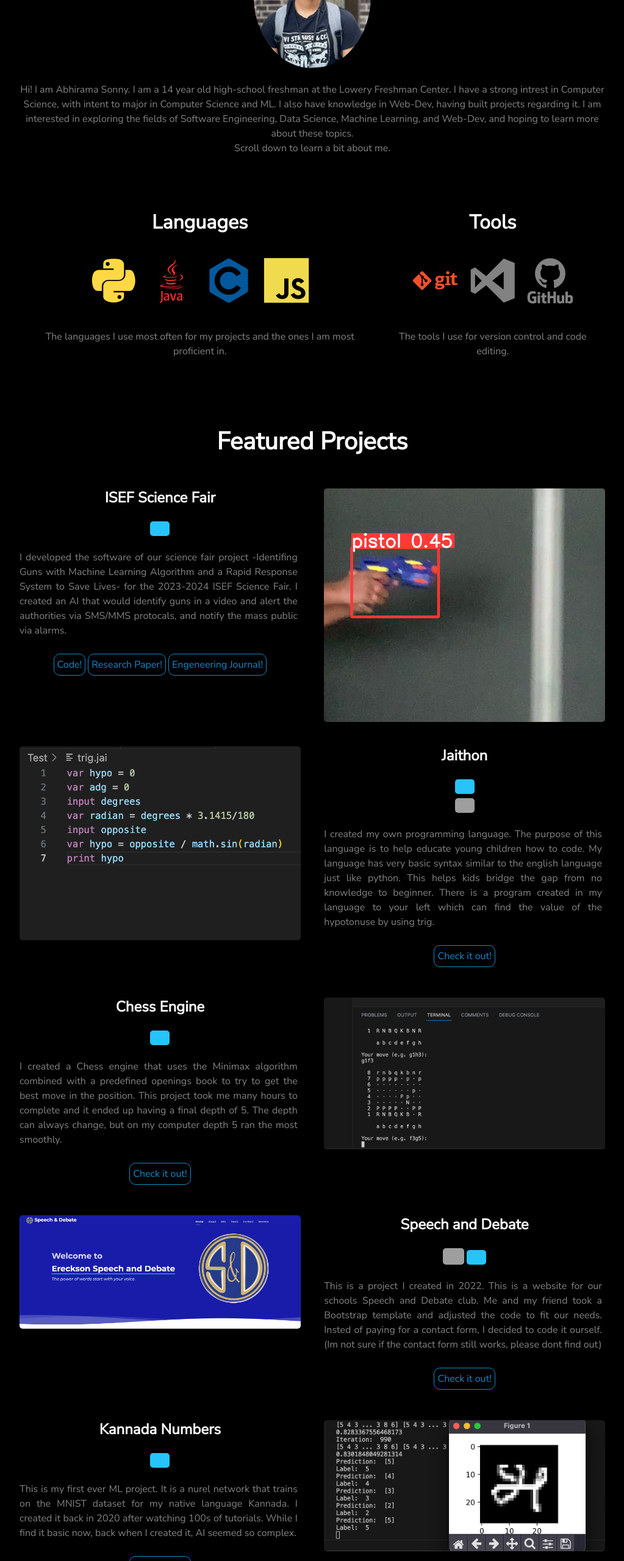
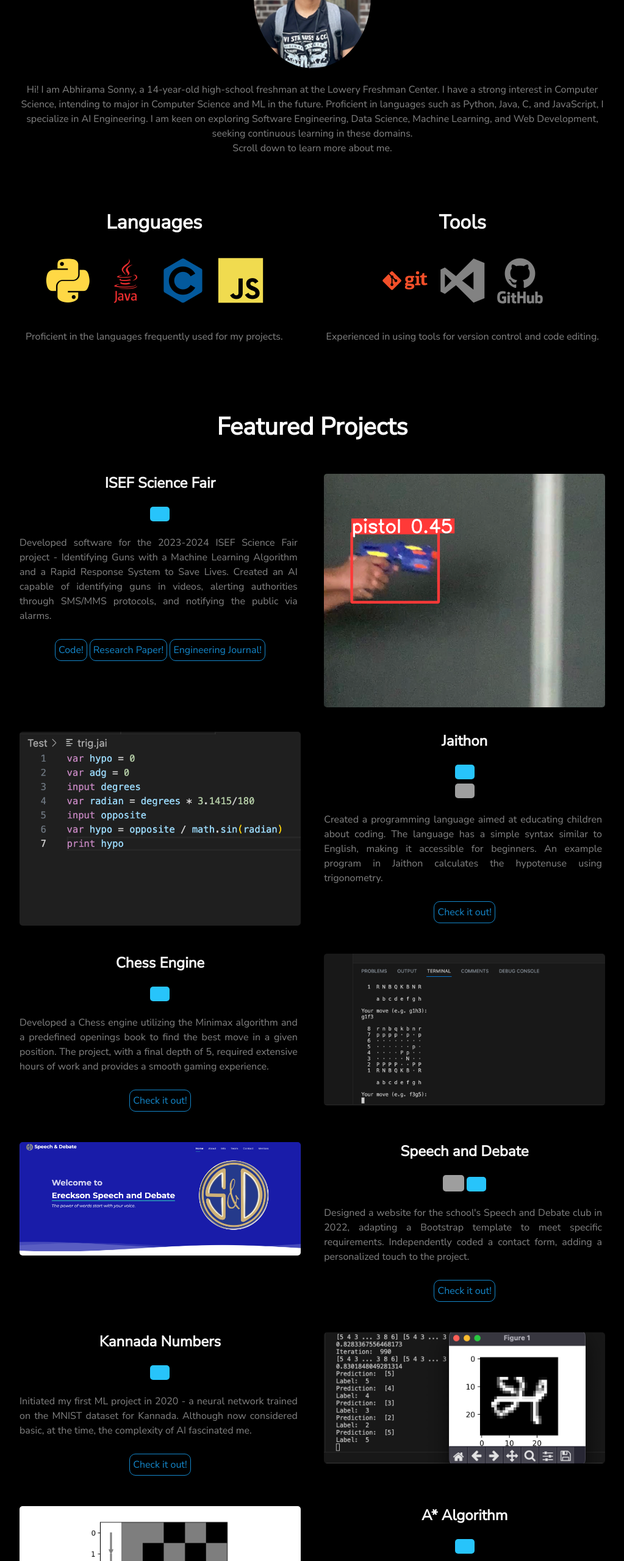
Before and after one commit to abhiramasonny/abhiramasonny.github.io, a plain HTML site: page index.html in a window 1280 px wide. Shown: the part 1080-3640 px from the top of the page at 61% size, without its empty margins (128-1151 px from the left). Drawn offline with nearby package versions, Linux system fonts and the light colour scheme; grey boxes are pictures that could not be loaded.

Commit message:
modified:   index.html

```diff
--- a/index.html
+++ b/index.html
@@ -3,21 +3,14 @@
   <head>
     <script async src="https://pagead2.googlesyndication.com/pagead/js/adsbygoogle.js?client=ca-pub-5839515366119789"
      crossorigin="anonymous"></script>
-    <!-- Metadata of the Webpage -->
-    <!-- Character-set Metadata -->
+    <!-- Metadata -->
     <meta charset="utf-8" />
     <meta http-equiv="X-UA-Compatible" content="IE=edge" />
-    <!-- Viewport Metadata -->
     <meta name="viewport" content="width=device-width, initial-scale=1" />
-    <!-- Description Metadata-->
     <meta name="description" content="Portfolio Website" />
-    <!-- Author Metadata -->
     <meta name="author" content="Abhirama Sonny" />
-    <!-- Webpage Logo -->
     <link rel="shortcut icon" href="./assets/img/favicon.ico" />
-    <!-- Webpage Title -->
     <title>Abhirama Sonny!</title>
-
     <!-- Import CSS: Main Stylesheet -->
     <link rel="stylesheet" href="./assets/css/main.css" />
   </head>
@@ -31,13 +24,13 @@
           <span class="site-description">Programmer • Web Developer • AI Engineer</span>
         </h1>
         <div class="header-icons">
-          <a aria-label="My LinkedIn Profile" target="_blank" href="https://www.linkedin.com/in/abhirama-sonny-90452127b/">
+          <a aria-label="LinkedIn Profile" target="_blank" href="https://www.linkedin.com/in/abhirama-sonny-90452127b/">
             <i class="icon fa fa-linkedin" aria-hidden="true"></i>
           </a>
-          <a aria-label="My Github Profile" target="_blank" href="https://github.com/abhiramasonny">
+          <a aria-label="GitHub Profile" target="_blank" href="https://github.com/abhiramasonny">
             <i class="icon fa fa-github-alt" aria-hidden="true"></i>
           </a>
-          <a aria-label="My Résumé" target="_blank" href="#">
+          <a aria-label="Résumé" target="_blank" href="#">
             <i class="icon fa fa fa-file-pdf-o" aria-hidden="true"></i>
           </a>
           <a aria-label="Send Email" href="mailto:abhirama.sonny@gmail.com" target="_blank"
@@ -72,11 +65,9 @@
           />
         </picture>
         <p>
-          Hi! I am Abhirama Sonny. I am a 14 year old high-school freshman at the Lowery Freshman Center. I have a strong intrest in Computer Science, with intent to major in
-          Computer Science and ML. I also have knowledge in Web-Dev, having built projects regarding it.
-          I am interested in exploring the fields of Software Engineering, Data Science, Machine Learning, and Web-Dev, and hoping to learn more about these topics.
+          Hi! I am Abhirama Sonny, a 14-year-old high-school freshman at the Lowery Freshman Center. I have a strong interest in Computer Science, intending to major in Computer Science and ML in the future. Proficient in languages such as Python, Java, C, and JavaScript, I specialize in AI Engineering. I am keen on exploring Software Engineering, Data Science, Machine Learning, and Web Development, seeking continuous learning in these domains.
           <br>
-          Scroll down to learn a bit about me.
+          Scroll down to learn more about me.
         </p>
       </div>
 
@@ -89,7 +80,7 @@
           <i class="devicon-java-plain-wordmark colored"></i>
           <i class="devicon-c-plain colored"></i>
           <i class="devicon-javascript-plain colored"></i>
-          <p>The languages I use most often for my projects and the ones I am most proficient in.</p>
+          <p>Proficient in the languages frequently used for my projects.</p>
         </div>
 
         <!-- Technology Stack #2: Tools -->
@@ -98,7 +89,7 @@
           <i class="devicon-git-plain-wordmark colored"></i>
           <i class="devicon-visualstudio-plain"></i>
           <i class="devicon-github-plain-wordmark"></i>
-          <p>The tools I use for version control and code editing.</p>
+          <p>Experienced in using tools for version control and code editing.</p>
         </div>
       </div>
     </section>
@@ -113,8 +104,8 @@
       <div class="user-projects">
         <div class="images-right">
           <picture>
-            <source type="image/webp" srcset="./assets/img/jpg/isef.png" alt="Personal Website" />
-            <img alt="Img-Matching Website" src="./assets/img/jpg/isef.png" />
+            <source type="image/webp" srcset="./assets/img/jpg/isef.png" alt="ISEF Science Fair" />
+            <img alt="ISEF Science Fair" src="./assets/img/jpg/isef.png" />
           </picture>
         </div>
         <div class="contents" style="text-align: center">
@@ -128,11 +119,11 @@
             />
           </div>
           <p style="text-align: justify">
-          I developed the software of our science fair project -Identifing Guns with Machine Learning Algorithm and a Rapid Response System to Save Lives- for the 2023-2024 ISEF Science Fair. I created an AI that would identify guns in a video and alert the authorities via SMS/MMS protocals, and notify the mass public via alarms.
+          Developed software for the 2023-2024 ISEF Science Fair project - Identifying Guns with a Machine Learning Algorithm and a Rapid Response System to Save Lives. Created an AI capable of identifying guns in videos, alerting authorities through SMS/MMS protocols, and notifying the public via alarms.
           </p>
           <a class="project-link" target="_blank" href="https://github.com/ISEF-ScienceFair-Projects/SciFair">Code!</a>
           <a class="project-link" target="_blank" href="https://docs.google.com/document/d/10opjda9qcjnpQsEjcMEPk4oCG52TBbZftPWuV55HnqA/edit?usp=sharing">Research Paper!</a>
-          <a class="project-link" target="_blank" href="https://docs.google.com/document/d/17LpMHM0V6T1NEs0EB017i7m84H0ndqGpLOvpikBTs9Y/edit?usp=sharing">Engeneering Journal!</a>
+          <a class="project-link" target="_blank" href="https://docs.google.com/document/d/17LpMHM0V6T1NEs0EB017i7m84H0ndqGpLOvpikBTs9Y/edit?usp=sharing">Engineering Journal!</a>
         </div>
       </div>
 
@@ -156,7 +147,7 @@
           </div>
           <img height="32" width="32" src="https://unpkg.com/simple-icons@3.4.0/icons/github.svg" />
           <p style="text-align: justify">
-            I created my own programming language. The purpose of this language is to help educate young children how to code. My language has very basic syntax similar to the english language just like python. This helps kids bridge the gap from no knowledge to beginner. There is a program created in my language to your left which can find the value of the hypotonuse by using trig.
+            Created a programming language aimed at educating children about coding. The language has a simple syntax similar to English, making it accessible for beginners. An example program in Jaithon calculates the hypotenuse using trigonometry.
           </p>
           <a class="project-link" target="_blank" href="https://github.com/abhiramasonny/jaithon"
             >Check it out!</a>
@@ -182,7 +173,7 @@
             />
           </div>
           <p style="text-align: justify">
-            I created a Chess engine that uses the Minimax algorithm combined with a predefined openings book to try to get the best move in the position. This project took me many hours to complete and it ended up having a final depth of 5. The depth can always change, but on my computer depth 5 ran the most smoothly.
+            Developed a Chess engine utilizing the Minimax algorithm and a predefined openings book to find the best move in a given position. The project, with a final depth of 5, required extensive hours of work and provides a smooth gaming experience.
           </p>
           <a class="project-link" target="_blank" href="https://github.com/abhiramasonny/ChessAI">
             Check it out!
@@ -196,9 +187,9 @@
             <source
               type="image/webp"
               srcset="./assets/img/jpg/Speech and Debate.jpg"
-              alt="Speech and debate website UI"
+              alt="Speech and Debate website UI"
             />
-            <img alt="Speech and debate website UI" src="./assets/img/jpg/Speech and Debate.jpg" />
+            <img alt="Speech and Debate website UI" src="./assets/img/jpg/Speech and Debate.jpg" />
           </picture>
         </div>
         <div class="contents-right" style="text-align: center">
@@ -217,7 +208,7 @@
           />
           </div>
           <p style="text-align: justify">
-            This is a project I created in 2022. This is a website for our schools Speech and Debate club. Me and my friend took a Bootstrap template and adjusted the code to fit our needs. Insted of paying for a contact form, I decided to code it ourself. (Im not sure if the contact form still works, please dont find out)
+            Designed a website for the school's Speech and Debate club in 2022, adapting a Bootstrap template to meet specific requirements. Independently coded a contact form, adding a personalized touch to the project.
           </p>
           <a class="project-link" target="_blank" href="Projects/SpeechWebsite/index.html">
             Check it out!
@@ -243,7 +234,7 @@
             />
           </div>
           <p style="text-align: justify">
-           This is my first ever ML project. It is a nurel network that trains on the MNIST dataset for my native language Kannada. I created it back in 2020 after watching 100s of tutorials. While I find it basic now, back when I created it, AI seemed so complex.
+           Initiated my first ML project in 2020 - a neural network trained on the MNIST dataset for Kannada. Although now considered basic, at the time, the complexity of AI fascinated me.
           </p>
           <a class="project-link" target="_blank" href="https://github.com/abhiramasonny/Kannada">
             Check it out!
@@ -263,7 +254,7 @@
           </picture>
         </div>
         <div class="contents-right" style="text-align: center">
-          <h3>A* algorithm</h3>
+          <h3>A* Algorithm</h3>
           <div>
             <img
               height="32"
@@ -273,7 +264,7 @@
             />
           </div>
           <p style="text-align: justify">
-            This is a project I created back in 2020. This utilizes the A* Algorithm and finds the shortest path in any given position. Combined with a basic GUI, you have a toy application that finds the shortest path in a maze.
+            Developed a project in 2020 utilizing the A* Algorithm, finding the shortest path in any given position. Coupled with a basic GUI, it serves as a playful application for finding the shortest path in a maze.
           </p>
           <a class="project-link" target="_blank" href="https://github.com/abhiramasonny/Astara-algorithm">
             Check it out!
```
Lines whose indentation alone changed are shown as unchanged.
